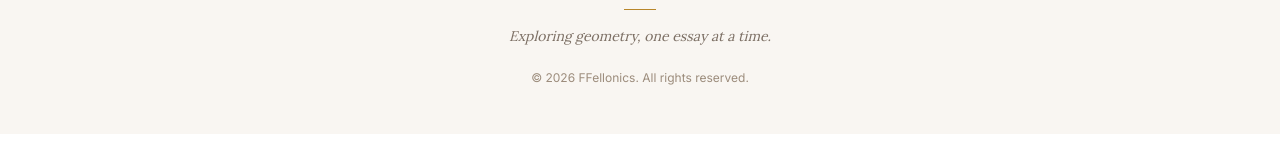
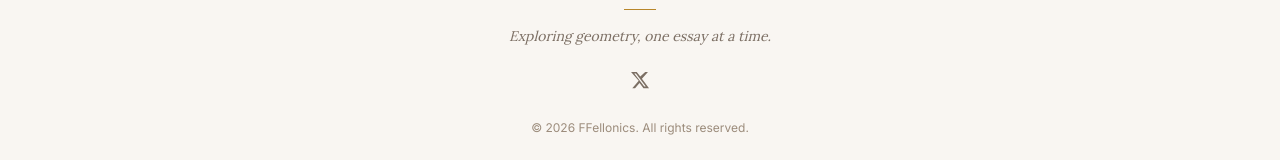
Before and after one commit to davidfellonics/fellonicsblog, a Next.js app: page / in a window 1280 px wide. Shown: the part 1000-1160 px from the top of the page. Before the commit the page ends 1134 px from the top, so only its background shows below. Built offline with nearby package versions, Linux system fonts and the light colour scheme; no server answers; the database is empty.

Commit message:
Add X social media icon to footer

```diff
--- a/components/shared/Footer.tsx
+++ b/components/shared/Footer.tsx
@@ -5,6 +5,20 @@ export default function Footer() {
         <p className="font-serif text-[#0f2240] text-xl tracking-tight">FFellonics</p>
         <div className="w-8 h-[1px] bg-[#b8862a] mx-auto my-4" />
         <p className="text-sm text-[#7c6f64] font-serif italic">Exploring geometry, one essay at a time.</p>
+
+        {/* X / Twitter */}
+        <a
+          href="https://x.com/ffellonicforms"
+          target="_blank"
+          rel="noopener noreferrer"
+          aria-label="Follow Ffellonics on X"
+          className="inline-flex items-center justify-center mt-6 text-[#7c6f64] hover:text-[#0f2240] transition-colors duration-200"
+        >
+          <svg xmlns="http://www.w3.org/2000/svg" width="20" height="20" viewBox="0 0 24 24" fill="currentColor" aria-hidden="true">
+            <path d="M18.244 2.25h3.308l-7.227 8.26 8.502 11.24H16.17l-4.714-6.231-5.401 6.231H2.746l7.73-8.835L1.254 2.25H8.08l4.253 5.622 5.911-5.622Zm-1.161 17.52h1.833L7.084 4.126H5.117z" />
+          </svg>
+        </a>
+
         <p className="text-xs text-[#9c8c7c] mt-6">
           © {new Date().getFullYear()} FFellonics. All rights reserved.
         </p>
```
